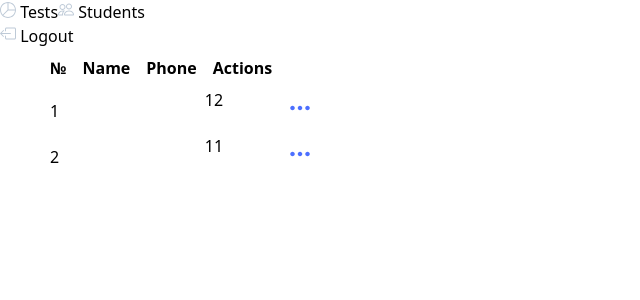
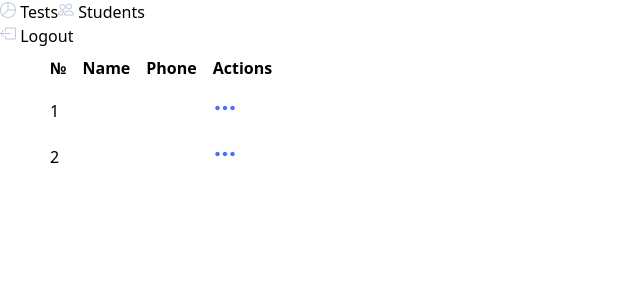
Before and after one commit to Abdurauf19/test-app, a Vue app: page / in a window 1280 px wide. Shown: the top 300 px of the page, without its empty margins (0-640 px from the left). Built offline with nearby package versions, Linux system fonts and the light colour scheme; sample sign-in values are in the browser's storage; what maska would draw is missing.

Commit message:
refactor

```diff
--- a/src/components/CTable.vue
+++ b/src/components/CTable.vue
@@ -11,7 +11,6 @@
                 <td>{{index+1}}</td>
                 <td>{{item.userName}}</td>
                 <td>{{item.userPhone}}</td>
-                {{item.id}}
                 <td><icons  class="cursor-pointer" name="dots" @click="setActive(item.id)"/>
                  <span v-if="active == item.id" class="absolute z-50 flex flex-col w-[100px] bg-[#EBF1FA] overflow-hidden border border-[#EBF1FA] cursor-pointer border-solid rounded-[8px]">
                     <span class="text-[#525763] text-[12px] font-normal p-2 transition-all duration-300 hover:bg-[#8492a68e]" @click="getId(item.id)" >edit</span>
--- a/src/pages/students/index.vue
+++ b/src/pages/students/index.vue
@@ -1,15 +1,14 @@
 <template>
     <div class="container mt-10">
       <div>
-        <CTable v-if="getStudents"  :data="getStudents"  @edit="editStudent" @delete="''"  />
+        <CTable v-if="getStudents && getStudents.length "  :data="getStudents"  @edit="editStudent" @delete="deleteStudent"  />
        <div v-else class="flex items-center justify-center h-screen " >
         <CNodata text="add students" @add="dialogVisible = true" />
        </div>
-        <pre> {{getStudents}}ddd</pre>
 
        <el-dialog
     v-model="dialogVisible"
-    title="Add Student"
+    :title="single ?'Edit student' : 'Add Student'"
     width="40%"
     :before-close="handleClose"
   >
@@ -63,7 +62,8 @@
 		 placeholder="Enter birth date "
 		  />
 	 </label>
-   <button  class="bg-[#4C6FFF] hover:bg-[#4c70ffbd] transition-all duration-300 px-5 text-white py-3 rounded-[8px]" type="button" @click="createStudent">Add</button>
+   <button v-if="single"  class="bg-[#4C6FFF] hover:bg-[#4c70ffbd] transition-all duration-300 px-5 text-white py-3 rounded-[8px]" type="button" @click="editStudent">Edit</button>
+   <button v-if="!single"  class="bg-[#4C6FFF] hover:bg-[#4c70ffbd] transition-all duration-300 px-5 text-white py-3 rounded-[8px]" type="button" @click="createStudent">Add</button>
    </div>
 
   </el-dialog>
@@ -86,7 +86,7 @@ export default {
 
  data() {
     return {
-    singleId:undefined,
+        single: undefined,
     dialogVisible: false,
      form: {
       userName: '',
@@ -102,8 +102,7 @@ export default {
 computed: {
     getStudents() {
         return JSON.parse(window.sessionStorage.getItem("student")) || undefined;
-    }
-
+    },
 },
 
   validations() {
@@ -118,12 +117,11 @@ computed: {
 	}
 },
 
-// watch: {
-//     'singleId'(newValue,oldValue) {
-//     //  this.singleId = newValue
-//      console.log(newValue,oldValue)
-//     }
-// },
+watch: {
+   "this.$route.query.id"(value) {
+    console.log(value)
+    }
+},
 
 mounted() {
 this.getStudents
@@ -133,11 +131,32 @@ methods: {
  findItemById(arr,id) {
     return arr.find((el) => el.id === +id)
 },
+
+   deleteStudent() {
+     let a =  this.findItemById( this.getStudents, this.$route.query.id )
+     console.log(a.id,'dsadada')
+   setTimeout(() => {
+      let getSt = this.getStudents.splice(a.id, 1);
+     console.log(getSt)
+    window.sessionStorage.setItem("student", JSON.stringify(getSt));
+   }, 1000)
+  },
+
 editStudent() {
      this.dialogVisible = true
     let a =  this.findItemById( this.getStudents, this.$route.query.id )
-    console.log(a)
-    //    console.log( $findItemById(this.$route.query.id, this.getStudents))
+    this.single = a
+    console.log(a.userName)
+    this.form.userName = a.userName
+    this.form.userPhone = a.userPhone
+    this.form.userPassport = a.userPassport
+    this.form.userPINFL = a.userPINFL
+    this.form.userBirthdate = a.userBirthdate
+    const index = this.getStudents.findIndex((item) => item.id == this.$route.query.id);
+    console.log(index)
+    this.getStudents[index] = this.form;
+    window.sessionStorage.setItem("student", JSON.stringify(this.getStudents));
+     this.dialogVisible = false
 },
  async createStudent() {
      this.v$.$validate()
```
